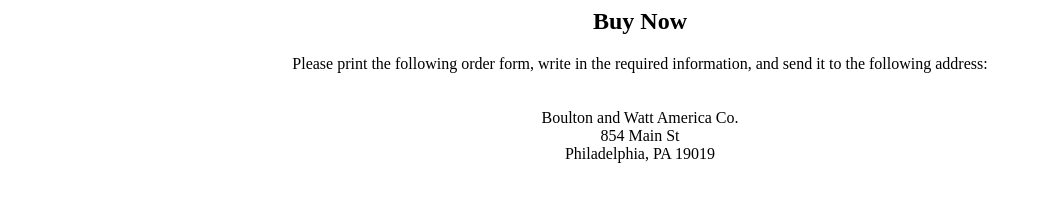
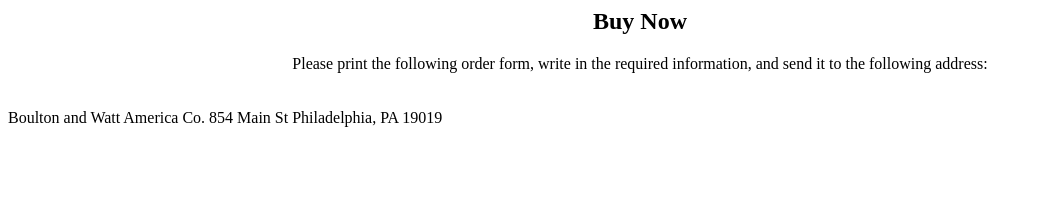
Before and after one commit to FFantin/steam-engine-ad, a plain HTML site: page buy.html in a window 1280 px wide. Shown: the whole page, without its empty margins (0-1037 px from the left). Drawn offline with Linux system fonts and the light colour scheme.

Commit message:
Update buy.html

```diff
--- a/buy.html
+++ b/buy.html
@@ -3,7 +3,9 @@
 
 <center>Please print the following order form, write in the required information, and send it to the following address:</center>
 <br>
-</br><center>Boulton and Watt America Co.<center>
-<center>854 Main St</center>
-<center>Philadelphia, PA 19019</center>
+</br>Boulton and Watt America Co.
+854 Main St
+Philadelphia, PA 19019
+<br>
+</br>
 </html>
```
